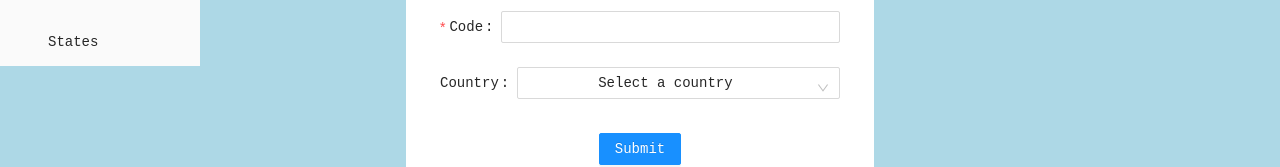
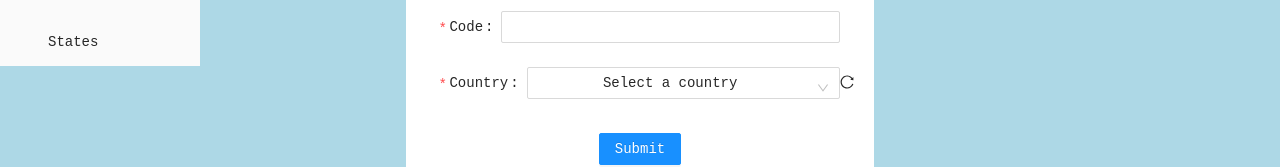
Before and after one commit to dsetareh/exelaration-onboarding, a React (Create React App) app: page /add/state in a window 1280 px wide. Shown: the part 199-366 px from the top of the page. Built offline with nearby package versions, Linux system fonts and the light colour scheme.

Commit message:
5s->60s api delay, formatting fixes

```diff
--- a/src/components/AddNewState.tsx
+++ b/src/components/AddNewState.tsx
@@ -54,7 +54,7 @@ const AddNewState = observer(() => {
                             message: 'Please input a State Name!',
                         },
                     ]}>
-                        <Input onChange={handleNameChange}/>
+                    <Input onChange={handleNameChange} />
                 </Form.Item>
                 <Form.Item
                     label="Code"
@@ -65,10 +65,18 @@ const AddNewState = observer(() => {
                             message: 'Please input a State Code!',
                         },
                     ]}>
-                        <Input onChange={handleCodeChange}/>
+                    <Input onChange={handleCodeChange} />
                 </Form.Item>
-                    <Form.Item label="Country">
-                        <LocationSelect onLocationChange={onCountryChange} locationData={countryStore.countries} locationType="country" />
+                <Form.Item
+                    label="Country"
+                    name="country"
+                    rules={[
+                        {
+                            required: true,
+                            message: 'Please select a Country!',
+                        },
+                    ]}>
+                    <LocationSelect onRefreshRequest={countryStore.loadFromApi} onLocationChange={onCountryChange} locationData={countryStore.countries} locationType="country" />
                 </Form.Item>
                 <Form.Item>
                     <Button type="primary" htmlType="submit">
--- a/src/stores/CountryStore.ts
+++ b/src/stores/CountryStore.ts
@@ -13,15 +13,13 @@ export class CountryStore {
         });
     }
 
-
-
     apiUrl: string = 'https://xc-countries-api.herokuapp.com/api/'
     lastApiRequest: number = 0;
     countries: ICountry[] = []
 
     loadFromApi = async () => {
         // check whether there has been an api req in the last minute
-        if (Date.now() - this.lastApiRequest < 5000) {
+        if (Date.now() - this.lastApiRequest < 60000) {
             return;
         }
         // set lastApiRequest to now
```
Lines whose indentation alone changed are shown as unchanged.
